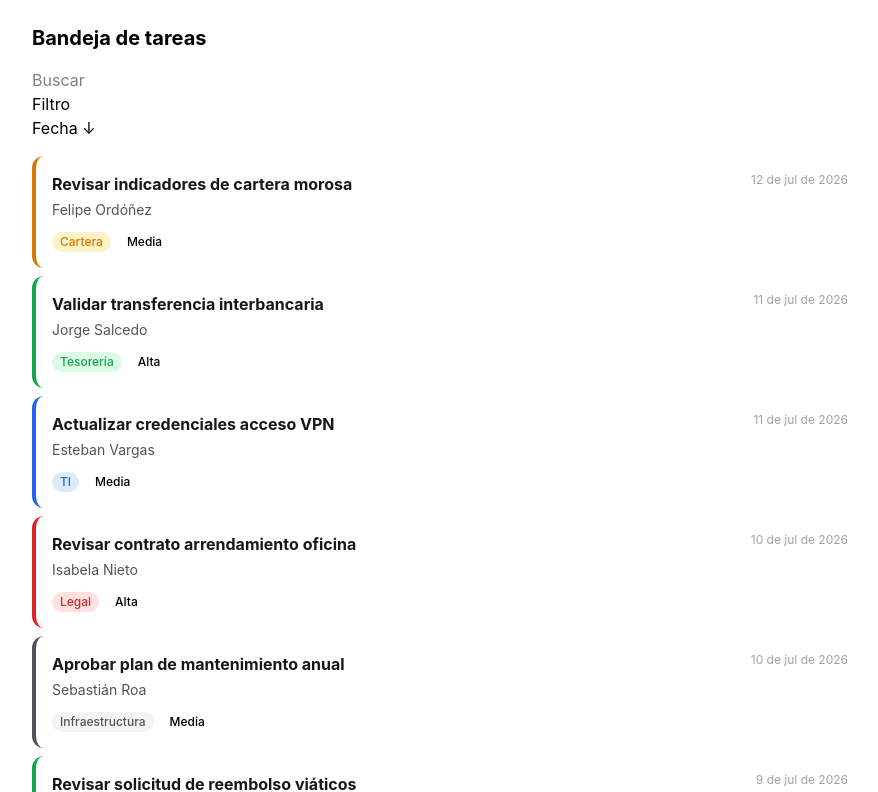
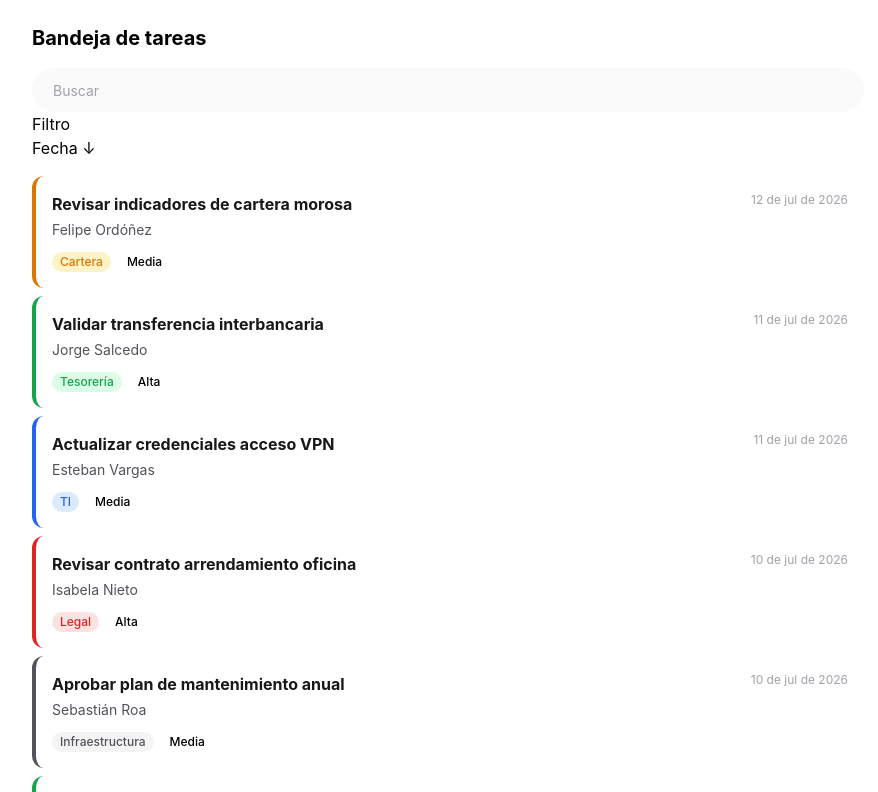
Before and after one commit to SrFlesky/bandeja-tareas, a React (Vite) app: page / in a window 1280 px wide. Shown: the top 792 px of the page, without its empty margins (192-1070 px from the left). Built offline with nearby package versions, Linux system fonts and the light colour scheme.

Commit message:
style(SearchBar) added styles first version

```diff
--- a/src/features/tasks/components/SearchBar/SearchBar.jsx
+++ b/src/features/tasks/components/SearchBar/SearchBar.jsx
@@ -3,8 +3,12 @@ function SearchBar({ value, onChange }) {
     <input
       type="text"
       value={value}
-      onChange={e => onChange(e.target.value)}
+      onChange={(e) => onChange(e.target.value)}
       placeholder="Buscar"
+      className="w-full h-11 pl-5 pr-4 bg-page-bg
+      text-sm text-ink-primary placeholder:text-ink-muted
+      rounded-pill border border-transparent
+      focus:outline-none focus:border-brand/40 focus:bg-white transition-colors"
     />
   );
 }
```
